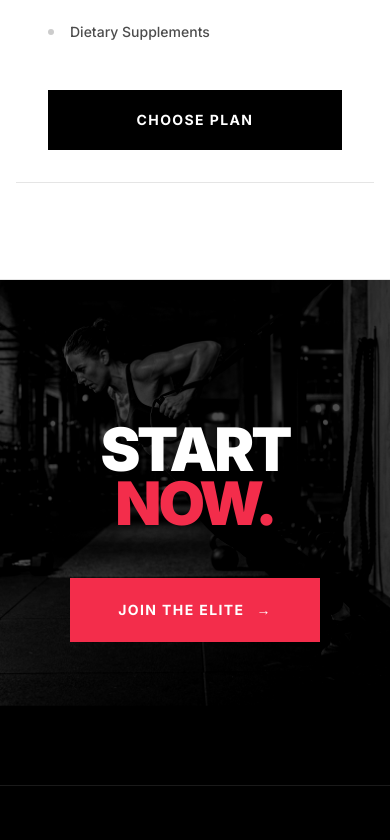
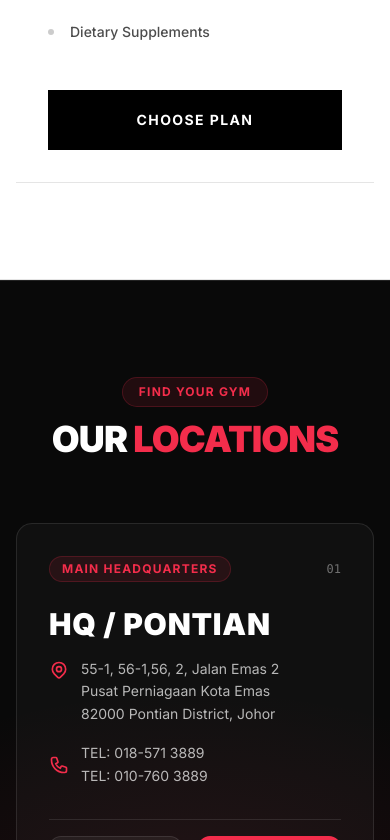
Before and after one commit to Lavanyaa7s/MaxFitPro-Fitness, a React (Vite) app: page / in a window 390 px wide. Shown: the part 11160-12000 px from the top of the page. Built offline with nearby package versions, Linux system fonts and the light colour scheme.

Commit message:
Redesigned Footer and separated Branches into dedicated Locations section

```diff
--- a/src/App.jsx
+++ b/src/App.jsx
@@ -8,6 +8,7 @@ import WhyChooseUs from './sections/WhyChooseUs';
 import Trainers from './sections/Trainers';
 import Testimonial from './sections/Testimonial';
 import Pricing from './sections/Pricing';
+import Locations from './sections/Locations';
 import Footer from './components/Footer';
 
 function App() {
@@ -24,6 +25,7 @@ function App() {
           <Trainers />
           <Testimonial />
           <Pricing />
+          <Locations />
         </main>
         <Footer />
       </div>
--- a/src/components/Footer.jsx
+++ b/src/components/Footer.jsx
@@ -1,136 +1,129 @@
-import { motion, useScroll, useTransform } from 'framer-motion';
-import { useRef } from 'react';
+import { motion } from 'framer-motion';
 
 export default function Footer() {
-  const containerRef = useRef(null);
-  const { scrollYProgress } = useScroll({
-    target: containerRef,
-    offset: ['start end', 'end start']
-  });
-
-  const bgY = useTransform(scrollYProgress, [0, 1], ['-20%', '20%']);
+  const navLinks = [
+    { label: 'Home', href: '#hero' },
+    { label: 'About', href: '#about' },
+    { label: 'Classes', href: '#classes' },
+    { label: 'Why Choose Us', href: '#whychooseus' },
+    { label: 'Trainers', href: '#trainers' },
+    { label: 'Pricing', href: '#pricing' },
+    { label: 'Locations', href: '#locations' },
+  ];
 
   return (
-    <footer id="contact" ref={containerRef} className="relative overflow-hidden bg-black">
+    <footer id="contact" className="relative overflow-hidden bg-black text-white">
 
-      {/* Massive CTA Section */}
-      <div className="relative min-h-[60vh] flex flex-col items-center justify-center text-center px-4 md:px-8 py-32 overflow-hidden border-b border-white/10" data-cursor="JOIN">
+      {/* ── TOP CTA BANNER ── */}
+      <div className="relative border-b border-white/10 py-20 px-4 md:px-8 bg-gradient-to-b from-[#090909] to-black">
+        <div className="container mx-auto max-w-5xl flex flex-col md:flex-row items-center justify-between gap-8 text-center md:text-left">
+          <div>
+            <span className="text-accent font-bold uppercase tracking-widest text-xs mb-2 block">
+              Start Your Journey
+            </span>
+            <h2 className="text-4xl md:text-6xl font-black uppercase tracking-tight text-white">
+              READY TO <span className="text-accent">TRANSFORM?</span>
+            </h2>
+          </div>
 
-        {/* Cinematic Background */}
-        <motion.div
-          style={{ y: bgY }}
-          className="absolute inset-0 z-0 opacity-30 pointer-events-none"
-        >
-          <img
-            src="/images/fitness-program.png"
-            alt="Ready to change your life?"
-            className="w-full h-full object-cover object-top filter grayscale contrast-125"
-          />
-        </motion.div>
-
-        <div className="relative z-10 flex flex-col items-center max-w-4xl mx-auto">
-          <motion.h2
-            initial={{ opacity: 0, scale: 0.95 }}
-            whileInView={{ opacity: 1, scale: 1 }}
-            viewport={{ once: true }}
-            transition={{ duration: 1, ease: [0.16, 1, 0.3, 1] }}
-            className="text-6xl md:text-8xl lg:text-9xl font-black text-white leading-[0.9] mb-12 uppercase tracking-tighter"
+          <a
+            href="https://wa.me/60185713889"
+            target="_blank"
+            rel="noreferrer"
+            className="inline-flex h-14 items-center justify-center bg-accent px-10 rounded-full font-bold text-white uppercase tracking-widest text-xs hover:bg-white hover:text-black transition-all duration-300 shadow-[0_4px_25px_rgba(243,45,75,0.4)] shrink-0"
           >
-            START <br/>
-            <span className="text-accent">NOW.</span>
-          </motion.h2>
-
-          <motion.a
-            initial={{ opacity: 0, y: 20 }}
-            whileInView={{ opacity: 1, y: 0 }}
-            viewport={{ once: true }}
-            transition={{ duration: 0.8, delay: 0.2 }}
-            href="https://wa.me/60185713889"
-            className="inline-flex h-16 items-center justify-center bg-accent px-12 font-bold text-white transition-all duration-300 hover:bg-white hover:text-black"
-          >
-            <span className="uppercase tracking-widest text-sm flex items-center gap-3">
-              Join The Elite <span>→</span>
-            </span>
-          </motion.a>
+            Claim Free Trial →
+          </a>
         </div>
       </div>
 
-      {/* Main Footer Content */}
-      <div className="container mx-auto px-4 md:px-8 grid grid-cols-1 md:grid-cols-12 gap-12 lg:gap-8 pb-16 pt-20 relative z-10 bg-black">
+      {/* ── MAIN FOOTER CONTENT ── */}
+      <div className="container mx-auto px-4 md:px-8 py-16 grid grid-cols-1 md:grid-cols-12 gap-12 lg:gap-8 relative z-10">
 
-        {/* Brand Col */}
-        <motion.div
-          initial={{ opacity: 0, y: 20 }}
-          whileInView={{ opacity: 1, y: 0 }}
-          viewport={{ once: true }}
-          transition={{ duration: 0.5 }}
-          className="md:col-span-5 pr-0 lg:pr-12"
-        >
-          <a href="#" className="mb-8 block">
+        {/* Brand Info */}
+        <div className="md:col-span-5 pr-0 lg:pr-12">
+          <a href="#" className="mb-6 block">
             <img
               src="/images/Logo.png"
               alt="MaxFitPro Fitness"
-              className="h-16 w-auto"
-              style={{ filter: 'invert(1)' }}
+              className="h-16 w-auto filter invert"
             />
           </a>
-          <p className="text-white/60 mb-8 leading-relaxed font-medium">
-            The premium training ground in Pontian. Engineered for those who demand excellence in every rep. Join the community today.
+          <p className="text-white/60 mb-8 leading-relaxed font-medium text-sm">
+            The premium training ground in Pontian. Engineered for those who demand excellence in every rep. Join our high-performance community today.
           </p>
-          <div className="flex gap-4">
-            <a href="#" className="w-12 h-12 border border-white/20 flex items-center justify-center text-white hover:bg-accent hover:border-accent transition-colors font-bold text-sm tracking-widest">
-              FB
-            </a>
-            <a href="#" className="w-12 h-12 border border-white/20 flex items-center justify-center text-white hover:bg-accent hover:border-accent transition-colors font-bold text-sm tracking-widest">
-              IG
-            </a>
-            <a href="#" className="w-12 h-12 border border-white/20 flex items-center justify-center text-white hover:bg-accent hover:border-accent transition-colors font-bold text-sm tracking-widest">
-              TK
-            </a>
+
+          {/* Social Icons */}
+          <div className="flex gap-3">
+            {[
+              { name: 'FB', href: '#' },
+              { name: 'IG', href: '#' },
+              { name: 'TK', href: '#' },
+              { name: 'WA', href: 'https://wa.me/60185713889' }
+            ].map(social => (
+              <a
+                key={social.name}
+                href={social.href}
+                className="w-10 h-10 rounded-xl bg-white/5 border border-white/10 flex items-center justify-center text-white/80 hover:text-white hover:bg-accent hover:border-accent transition-all duration-300 font-bold text-xs"
+              >
+                {social.name}
+              </a>
+            ))}
           </div>
-        </motion.div>
+        </div>
 
-        {/* Branch 1 */}
-        <motion.div
-          initial={{ opacity: 0, y: 20 }}
-          whileInView={{ opacity: 1, y: 0 }}
-          viewport={{ once: true }}
-          transition={{ duration: 0.5, delay: 0.2 }}
-          className="md:col-span-4"
-        >
-          <h4 className="font-black text-white text-xl mb-8 tracking-wider uppercase">HQ / Pontian</h4>
-          <ul className="flex flex-col gap-6 text-white/70">
-            <li className="flex items-start gap-4">
-              <span className="leading-relaxed font-medium text-sm">55-1, 56-1,56, 2, Jalan Emas 2<br/> Pusat perniagaan kota emas<br/> 82000 Pontian District, Johor</span>
-            </li>
-            <li className="flex flex-col gap-1 font-medium text-sm">
-              <span>TEL: 018-571 3889</span>
-              <span>TEL: 010-760 3889</span>
-            </li>
+        {/* Quick Navigation Links */}
+        <div className="md:col-span-3">
+          <h4 className="font-bold text-white text-sm tracking-widest uppercase mb-6 text-accent">
+            Quick Navigation
+          </h4>
+          <ul className="flex flex-col gap-3 text-sm text-white/60 font-medium">
+            {navLinks.map(link => (
+              <li key={link.label}>
+                <a href={link.href} className="hover:text-white transition-colors duration-200 block py-1">
+                  {link.label}
+                </a>
+              </li>
+            ))}
           </ul>
-        </motion.div>
+        </div>
 
-        {/* Branch 2 */}
-        <motion.div
-          initial={{ opacity: 0, y: 20 }}
-          whileInView={{ opacity: 1, y: 0 }}
-          viewport={{ once: true }}
-          transition={{ duration: 0.5, delay: 0.4 }}
-          className="md:col-span-3"
-        >
-          <h4 className="font-black text-white text-xl mb-8 tracking-wider uppercase">Branch Two</h4>
-          <div className="border border-white/10 p-6">
-            <span className="inline-block px-2 py-1 bg-white text-black font-bold text-xs uppercase tracking-widest mb-4">Coming Soon</span>
-            <p className="text-white/50 leading-relaxed text-sm font-medium">Details for our next elite training ground will be announced shortly.</p>
+        {/* Operating Hours & Contact */}
+        <div className="md:col-span-4">
+          <h4 className="font-bold text-white text-sm tracking-widest uppercase mb-6 text-accent">
+            Hours & Contact
+          </h4>
+          <div className="space-y-4 text-sm text-white/70">
+            <div>
+              <span className="block font-bold text-white text-xs uppercase tracking-wider text-white/40 mb-1">Operating Hours</span>
+              <p className="font-medium text-white/90">Monday – Sunday: 8:00 AM – 11:00 PM</p>
+            </div>
+
+            <div>
+              <span className="block font-bold text-white text-xs uppercase tracking-wider text-white/40 mb-1">Phone Enquiries</span>
+              <p className="font-medium text-white/90">018-571 3889 / 010-760 3889</p>
+            </div>
+
+            <div>
+              <span className="block font-bold text-white text-xs uppercase tracking-wider text-white/40 mb-1">Location</span>
+              <p className="font-medium text-white/90">Pusat Perniagaan Kota Emas, Pontian</p>
+            </div>
           </div>
-        </motion.div>
+        </div>
 
       </div>
 
-      {/* Copyright Bar */}
+      {/* ── COPYRIGHT BAR ── */}
       <div className="border-t border-white/10 bg-black py-8 pb-32 md:pb-8 text-center relative z-10">
-        <p className="text-white/40 text-xs font-bold tracking-widest uppercase">© {new Date().getFullYear()} MAXFITPRO. All rights reserved.</p>
+        <div className="container mx-auto px-4 flex flex-col md:flex-row items-center justify-between gap-4 text-white/40 text-xs font-semibold tracking-wider">
+          <p>© {new Date().getFullYear()} MAXFITPRO FITNESS. ALL RIGHTS RESERVED.</p>
+          <div className="flex gap-6">
+            <a href="#" className="hover:text-white/70 transition-colors">PRIVACY POLICY</a>
+            <a href="#" className="hover:text-white/70 transition-colors">TERMS OF SERVICE</a>
+          </div>
+        </div>
       </div>
+
     </footer>
   );
 }
--- a/src/components/Navigation.jsx
+++ b/src/components/Navigation.jsx
@@ -7,7 +7,7 @@ export default function Navigation() {
   const [hidden, setHidden] = useState(false);
   const lastScrollY = useRef(0);
 
-  const links = ['Home', 'About', 'Classes', 'Team', 'Pricing', 'Contact'];
+  const links = ['Home', 'About', 'Classes', 'Team', 'Pricing', 'Locations', 'Contact'];
 
   useEffect(() => {
     const handleScroll = () => {
--- /dev/null
+++ b/src/sections/Locations.jsx
@@ -0,0 +1,140 @@
+import { motion } from 'framer-motion';
+
+export default function Locations() {
+  return (
+    <section id="locations" className="relative py-24 bg-[#090909] text-white overflow-hidden border-t border-white/10">
+      {/* Background glow */}
+      <div
+        className="absolute top-1/2 left-1/2 -translate-x-1/2 -translate-y-1/2 w-[800px] h-[400px] rounded-full pointer-events-none opacity-20"
+        style={{ background: 'radial-gradient(ellipse at center, rgba(243,45,75,0.4), transparent 70%)' }}
+      />
+
+      <div className="container mx-auto px-4 md:px-8 relative z-10">
+        {/* Section Header */}
+        <div className="flex flex-col items-center text-center mb-16">
+          <motion.span
+            initial={{ opacity: 0, y: 10 }}
+            whileInView={{ opacity: 1, y: 0 }}
+            viewport={{ once: true }}
+            className="text-accent font-bold uppercase tracking-widest text-xs mb-3 px-4 py-1.5 rounded-full border border-accent/20 bg-accent/10"
+          >
+            Find Your Gym
+          </motion.span>
+          <motion.h2
+            initial={{ opacity: 0, y: 20 }}
+            whileInView={{ opacity: 1, y: 0 }}
+            viewport={{ once: true }}
+            transition={{ delay: 0.1 }}
+            className="text-4xl md:text-6xl font-black uppercase tracking-tight"
+          >
+            OUR <span className="text-accent">LOCATIONS</span>
+          </motion.h2>
+        </div>
+
+        {/* Location Cards */}
+        <div className="grid grid-cols-1 lg:grid-cols-2 gap-8 max-w-5xl mx-auto">
+          {/* Card 1: HQ Pontian */}
+          <motion.div
+            initial={{ opacity: 0, y: 30 }}
+            whileInView={{ opacity: 1, y: 0 }}
+            viewport={{ once: true }}
+            transition={{ duration: 0.6 }}
+            className="group relative p-8 md:p-10 rounded-2xl bg-white/[0.03] border border-white/10 hover:border-accent/50 transition-all duration-500 flex flex-col justify-between"
+          >
+            <div>
+              <div className="flex items-center justify-between mb-6">
+                <span className="text-xs font-bold uppercase tracking-widest text-accent px-3 py-1 bg-accent/10 border border-accent/20 rounded-full">
+                  Main Headquarters
+                </span>
+                <span className="text-xs text-white/40 font-mono">01</span>
+              </div>
+
+              <h3 className="text-3xl font-black uppercase tracking-wide mb-4 group-hover:text-accent transition-colors">
+                HQ / PONTIAN
+              </h3>
+
+              <div className="space-y-4 text-white/70 text-sm mb-8 leading-relaxed">
+                <div className="flex items-start gap-3">
+                  <svg className="w-5 h-5 text-accent shrink-0 mt-0.5" fill="none" viewBox="0 0 24 24" stroke="currentColor" strokeWidth="2">
+                    <path strokeLinecap="round" strokeLinejoin="round" d="M17.657 16.657L13.414 20.9a1.998 1.998 0 01-2.827 0l-4.244-4.243a8 8 0 1111.314 0z" />
+                    <path strokeLinecap="round" strokeLinejoin="round" d="M15 11a3 3 0 11-6 0 3 3 0 016 0z" />
+                  </svg>
+                  <span>55-1, 56-1,56, 2, Jalan Emas 2<br />Pusat Perniagaan Kota Emas<br />82000 Pontian District, Johor</span>
+                </div>
+
+                <div className="flex items-center gap-3">
+                  <svg className="w-5 h-5 text-accent shrink-0" fill="none" viewBox="0 0 24 24" stroke="currentColor" strokeWidth="2">
+                    <path strokeLinecap="round" strokeLinejoin="round" d="M3 5a2 2 0 012-2h3.28a1 1 0 01.948.684l1.498 4.493a1 1 0 01-.502 1.21l-2.257 1.13a11.042 11.042 0 005.516 5.516l1.13-2.257a1 1 0 011.21-.502l4.493 1.498a1 1 0 01.684.949V19a2 2 0 01-2 2h-1C9.716 21 3 14.284 3 6V5z" />
+                  </svg>
+                  <div className="flex flex-col">
+                    <span>TEL: 018-571 3889</span>
+                    <span>TEL: 010-760 3889</span>
+                  </div>
+                </div>
+              </div>
+            </div>
+
+            <div className="flex flex-wrap gap-4 pt-4 border-t border-white/10">
+              <a
+                href="https://maps.google.com/?q=55-1,+56-1,56,+2,+Jalan+Emas+2+Pusat+perniagaan+kota+emas+82000+Pontian+District+Johor"
+                target="_blank"
+                rel="noreferrer"
+                className="flex-1 py-3 px-6 rounded-xl bg-white/5 hover:bg-accent hover:text-white border border-white/10 text-center font-bold text-xs uppercase tracking-wider transition-all duration-300 flex items-center justify-center gap-2"
+              >
+                Google Maps <span>↗</span>
+              </a>
+              <a
+                href="https://wa.me/60185713889"
+                target="_blank"
+                rel="noreferrer"
+                className="flex-1 py-3 px-6 rounded-xl bg-accent text-white hover:bg-white hover:text-black font-bold text-xs uppercase tracking-wider transition-all duration-300 flex items-center justify-center gap-2"
+              >
+                WhatsApp HQ <span>→</span>
+              </a>
+            </div>
+          </motion.div>
+
+          {/* Card 2: Branch 2 */}
+          <motion.div
+            initial={{ opacity: 0, y: 30 }}
+            whileInView={{ opacity: 1, y: 0 }}
+            viewport={{ once: true }}
+            transition={{ duration: 0.6, delay: 0.2 }}
+            className="group relative p-8 md:p-10 rounded-2xl bg-white/[0.02] border border-white/10 hover:border-white/20 transition-all duration-500 flex flex-col justify-between"
+          >
+            <div>
+              <div className="flex items-center justify-between mb-6">
+                <span className="text-xs font-bold uppercase tracking-widest text-white/60 px-3 py-1 bg-white/10 border border-white/20 rounded-full">
+                  Expansion
+                </span>
+                <span className="text-xs text-white/40 font-mono">02</span>
+              </div>
+
+              <h3 className="text-3xl font-black uppercase tracking-wide mb-4 text-white/80">
+                BRANCH TWO
+              </h3>
+
+              <div className="p-6 rounded-xl bg-white/[0.03] border border-white/5 mb-8">
+                <span className="inline-block px-3 py-1 bg-accent text-white font-bold text-xs uppercase tracking-widest rounded mb-3">
+                  COMING SOON
+                </span>
+                <p className="text-white/50 text-sm leading-relaxed font-medium">
+                  Details for our next elite training ground will be announced shortly. Stay tuned to our social channels for location reveal.
+                </p>
+              </div>
+            </div>
+
+            <div className="pt-4 border-t border-white/10">
+              <a
+                href="#contact"
+                className="w-full py-3 px-6 rounded-xl bg-white/5 hover:bg-white/10 border border-white/10 text-center font-bold text-xs uppercase tracking-wider transition-all duration-300 block text-white/70 hover:text-white"
+              >
+                Be First To Know
+              </a>
+            </div>
+          </motion.div>
+        </div>
+      </div>
+    </section>
+  );
+}
```
